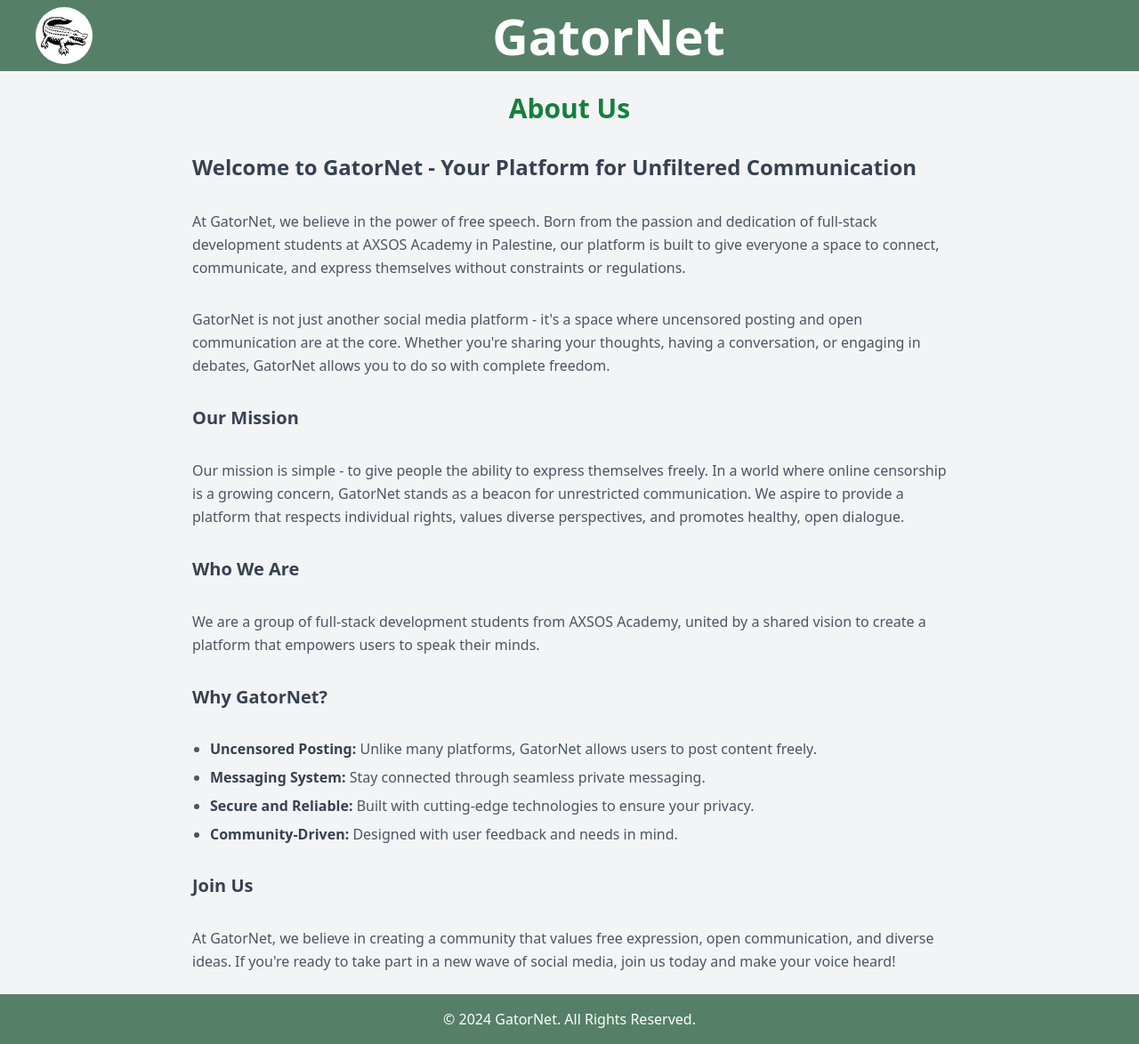
After one commit to omar-rayyan/gatornet, a Django app: page /about_us in a window 1280 px wide. The commit adds this page. Shown: the whole page at 89% size. Run offline with Django 3.2, Linux system fonts and the light colour scheme; some libraries are stand-ins or nearby versions.

Commit message:
About Us Page added, website is complete at this point. Now, we will just be adding some extra features.

```diff
--- a/gatornet/urls.py
+++ b/gatornet/urls.py
@@ -9,4 +9,5 @@ urlpatterns = [
     path('get_messages/<int:friend_id>/', views.get_messages, name='get_messages'),
     path('send_message/', views.send_message, name='send_message'),
     path('update_activity/', views.update_activity, name='update_activity'),
+    path('about_us', views.about_us, name='about_us'),
 ] + static(settings.MEDIA_URL, document_root=settings.MEDIA_ROOT)
--- /dev/null
+++ b/social_app/templates/about_us.html
@@ -0,0 +1,76 @@
+<html>
+
+<head>
+  <script src="https://cdn.tailwindcss.com"></script>
+  <link rel="stylesheet" href="https://cdnjs.cloudflare.com/ajax/libs/font-awesome/5.15.3/css/all.min.css">
+  {% load static %}
+  <link rel="stylesheet" href="{% static 'css/style.css' %}" />
+</head>
+
+<body class="bg-gray-100">
+  <div class="flex flex-col h-screen">
+    <!-- Header -->
+    <header class="bg-green-700 p-4 flex items-center" id="navbar">
+      <div class="rounded-full flex items-center justify-center">
+        <a href="{% url 'home' %}"><img src="{% static 'img/logo.png' %}" id="logo" class="h-12 w-12" /></a>
+      </div>
+      <h1 class="text-white text-5xl ml-auto mr-auto font-bold" id="NavBartext"><a href="{% url 'home' %}">GatorNet</a></h1>
+  </header>
+    <!-- Main Content -->
+    <main class="flex-1">
+      <div class="max-w-4xl mx-auto p-6 space-y-8">
+        <h1 class="text-3xl font-bold text-center text-green-700">About Us</h1>
+
+        <h2 class="text-2xl font-semibold text-gray-700">Welcome to GatorNet - Your Platform for Unfiltered Communication</h2>
+        <p class="leading-relaxed text-gray-600">
+          At GatorNet, we believe in the power of free speech. Born from the passion and dedication of full-stack
+          development students at AXSOS Academy in Palestine, our platform is built to give everyone a space to connect,
+          communicate, and express themselves without constraints or regulations.
+        </p>
+
+        <p class="leading-relaxed text-gray-600">
+          GatorNet is not just another social media platform - it's a space where uncensored posting and open
+          communication are at the core. Whether you're sharing your thoughts, having a conversation, or engaging in
+          debates, GatorNet allows you to do so with complete freedom.
+        </p>
+
+        <h2 class="text-xl font-semibold text-gray-700">Our Mission</h2>
+        <p class="leading-relaxed text-gray-600">
+          Our mission is simple - to give people the ability to express themselves freely. In a world where online
+          censorship is a growing concern, GatorNet stands as a beacon for unrestricted communication. We aspire to
+          provide a platform that respects individual rights, values diverse perspectives, and promotes healthy, open
+          dialogue.
+        </p>
+
+        <h2 class="text-xl font-semibold text-gray-700">Who We Are</h2>
+        <p class="leading-relaxed text-gray-600">
+          We are a group of full-stack development students from AXSOS Academy, united by a shared vision to create a
+          platform that empowers users to speak their minds.
+        </p>
+
+        <h2 class="text-xl font-semibold text-gray-700">Why GatorNet?</h2>
+        <ul class="list-disc pl-5 text-gray-600 space-y-2">
+          <li><span class="font-bold text-gray-700">Uncensored Posting:</span> Unlike many platforms, GatorNet allows users to post content freely.</li>
+          <li><span class="font-bold text-gray-700">Messaging System:</span> Stay connected through seamless private messaging.</li>
+          <li><span class="font-bold text-gray-700">Secure and Reliable:</span> Built with cutting-edge technologies to ensure your privacy.</li>
+          <li><span class="font-bold text-gray-700">Community-Driven:</span> Designed with user feedback and needs in mind.</li>
+        </ul>
+
+        <h2 class="text-xl font-semibold text-gray-700">Join Us</h2>
+        <p class="leading-relaxed text-gray-600">
+          At GatorNet, we believe in creating a community that values free expression, open communication, and diverse ideas.
+          If you're ready to take part in a new wave of social media, join us today and make your voice heard!
+        </p>
+      </div>
+    </main>
+
+    <!-- Footer -->
+    <footer class="bg-green-700 text-white text-center py-4" id="bottomPage">
+      <div class="space-x-4">
+        <span>&copy; 2024 GatorNet. All Rights Reserved.</span>
+      </div>
+    </footer>
+  </div>
+</body>
+
+</html>
--- a/social_app/templates/edit_profile.html
+++ b/social_app/templates/edit_profile.html
@@ -106,7 +106,7 @@
     <!-- Footer -->
     <footer class="bg-green-700 text-white text-center py-[2vh] mt-[3vh]" id="bottomPage">
         <div class="space-x-[2vh]">
-            <a href="#" class="text-blue-300 hover:underline text-[1.8vh]">About Us</a>
+            <a href="{% url 'about_us' %}" class="text-blue-300 hover:underline text-[1.8vh]">About Us</a>
             <span>|</span>
             <span class="text-[1.8vh]">&copy; 2024 GatorNet. All Rights Reserved.</span>
         </div>
--- a/social_app/templates/home_page.html
+++ b/social_app/templates/home_page.html
@@ -139,7 +139,7 @@
     <!-- Footer -->
     <footer class="bg-green-700 text-white text-center py-4" id="bottomPage">
       <div class="space-x-4">
-        <a href="#" class="text-blue-300 hover:underline">About Us</a>
+        <a href="{% url 'about_us' %}" class="text-blue-300 hover:underline">About Us</a>
         <span>|</span>
         <span>&copy; 2024 GatorNet. All Rights Reserved.</span>
       </div>
--- a/social_app/templates/search_results.html
+++ b/social_app/templates/search_results.html
@@ -52,7 +52,7 @@
     <!-- Footer -->
     <footer class="bg-green-700 text-white text-center py-4 mt-[3vh]" id="bottomPage">
       <div class="space-x-4">
-        <a href="#" class="text-blue-300 hover:underline">About Us</a>
+        <a href="{% url 'about_us' %}" class="text-blue-300 hover:underline">About Us</a>
         <span>|</span>
         <span>&copy; 2024 GatorNet. All Rights Reserved.</span>
       </div>
--- a/social_app/templates/view_post.html
+++ b/social_app/templates/view_post.html
@@ -165,7 +165,7 @@
         <!-- Footer -->
         <footer class="bg-green-700 text-white text-center py-4 mt-[3vh]" id="bottomPage">
           <div class="space-x-4">
-              <a href="#" class="text-blue-300 hover:underline">About Us</a>
+              <a href="{% url 'about_us' %}" class="text-blue-300 hover:underline">About Us</a>
               <span>|</span>
               <span>&copy; 2024 GatorNet. All Rights Reserved.</span>
           </div>
--- a/social_app/templates/view_profile.html
+++ b/social_app/templates/view_profile.html
@@ -188,7 +188,7 @@
     <!-- Footer -->
     <footer class="bg-green-700 text-white text-center py-4 mt-[3vh]" id="bottomPage">
         <div class="space-x-4">
-          <a href="#" class="text-blue-300 hover:underline">About Us</a>
+          <a href="{% url 'about_us' %}" class="text-blue-300 hover:underline">About Us</a>
           <span>|</span>
           <span>&copy; 2024 GatorNet. All Rights Reserved.</span>
         </div>
--- a/social_app/views.py
+++ b/social_app/views.py
@@ -10,6 +10,9 @@ import json
 
 def root(request):
     return redirect('home')
+
+def about_us(request):
+    return render(request, 'about_us.html')
 
 def home(request):
     if not 'user_id' in request.session:
--- a/users_app/templates/login.html
+++ b/users_app/templates/login.html
@@ -46,7 +46,7 @@
 
     <footer class="bg-green-700 text-white text-center py-4 mt-10" id="bottomPage">
         <div class="space-x-4">
-            <a href="#" class="text-blue-300 hover:underline">About Us</a>
+            <a href="{% url 'about_us' %}" class="text-blue-300 hover:underline">About Us</a>
             <span>|</span>
             <span>&copy; 2024 GatorNet. All Rights Reserved.</span>
         </div>
--- a/users_app/templates/register.html
+++ b/users_app/templates/register.html
@@ -72,7 +72,7 @@
     </main>
     <footer class="bg-green-700 text-white text-center py-4 mt-10" id="bottomPage">
         <div class="space-x-4">
-            <a href="#" class="text-blue-300 hover:underline">About Us</a>
+            <a href="{% url 'about_us' %}" class="text-blue-300 hover:underline">About Us</a>
             <span>|</span>
             <span>&copy; 2024 GatorNet. All Rights Reserved.</span>
         </div>
```
Also changed, not shown: db.sqlite3.
